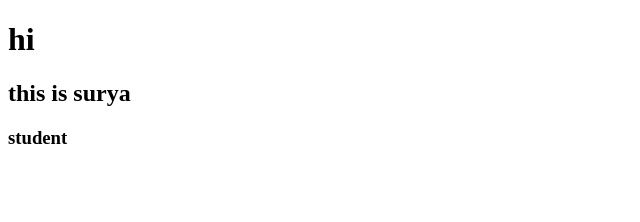
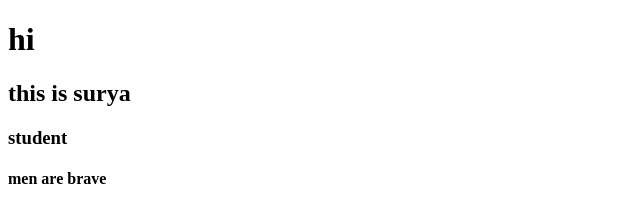
Before and after one commit to RayaniSurya-1724/main_cut, a plain HTML site: page index.html in a window 1280 px wide. Shown: the whole page, without its empty margins (0-640 px from the left). Drawn offline with Linux system fonts and the light colour scheme.

Commit message:
first of second

```diff
--- a/index.html
+++ b/index.html
@@ -9,5 +9,6 @@
     <h1>hi</h1>
     <h2>this is surya</h2>
     <h3>student</h3>
+    <h4>men are brave</h4>
 </body>
 </html>
```
